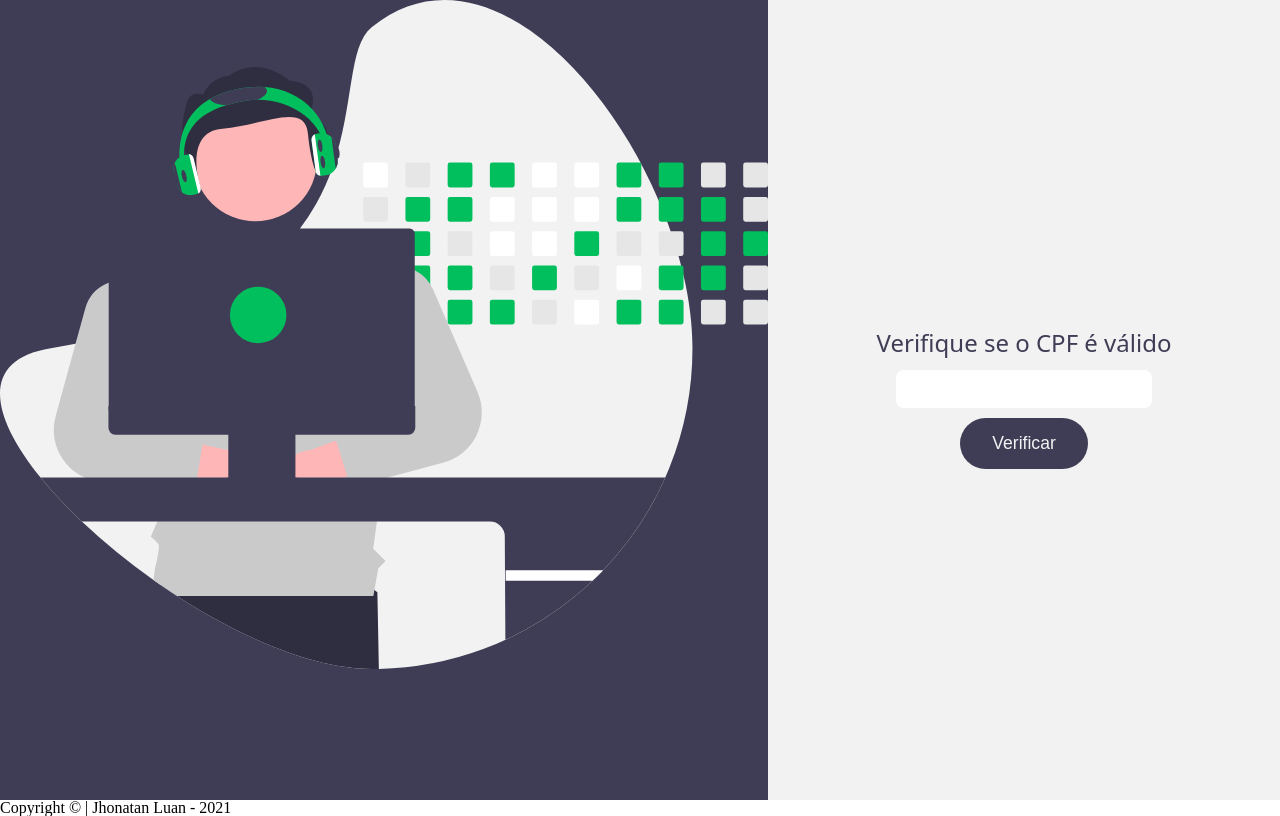
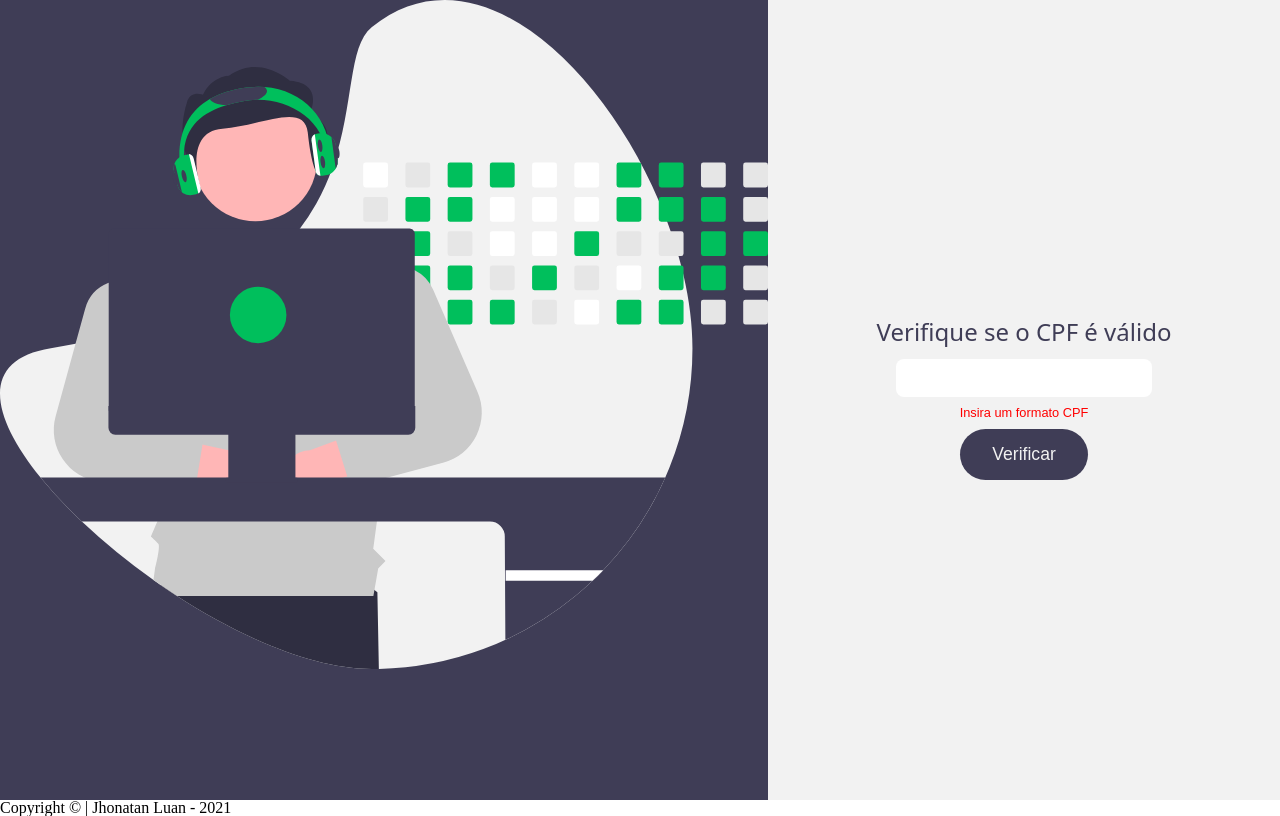
Before and after one commit to JhonLSN/CPF-Validation, a plain HTML site: page index.html in a window 1280 px wide. Both pictures are taken after a click on the button "Verificar". Drawn offline with Linux system fonts and the light colour scheme.

Commit message:
Validation Loading....

```diff
--- a/js/script.js
+++ b/js/script.js
@@ -1,12 +1,35 @@
+const validation = document.querySelector('.main__wrapper__validation__box');
 const cpf = document.querySelector('.main__wrapper__validation__box-cpf');
 const button = document.querySelector('.main__wrapper__validation__btn')
+const paragraph = document.createElement('p')
 
-button.addEventListener('click', () =>{
-    alert(cpf.value)
+// Create Tag Paragraph
+paragraph.classList.add('main__wrapper__validation__paragraph')
+validation.appendChild(paragraph)
+
+// Function of click
+button.addEventListener('click', () => {
+    requiredField(),
+    formatCPF()
 });
 
-$(document).ready(() =>{
+
+// Formater CPF Number
+$(document).ready(() => {
     $(cpf).mask("000.000.000-00")
 });
 
-console.log(cpf.value)
+function requiredField(){
+    if(cpf.innerHTML === ''){
+        paragraph.innerHTML = 'Preencha o campo'
+        return
+    }
+}
+
+function formatCPF(){
+    if (cpf.value.length != 14) {
+
+        paragraph.innerHTML = 'Insira um formato CPF';
+        return
+    }
+}
--- a/scss/main.scss
+++ b/scss/main.scss
@@ -29,6 +29,7 @@
             justify-content: center;
             flex-direction: column;
             align-items: center;
+            transition: all ease .6s;
 
             &__box {
                 text-align: center;
@@ -51,6 +52,14 @@
                 }
             }
 
+            &__paragraph {
+                font-family: sans-serif;
+                font-size: 0.8rem;
+                color: red;
+                margin-bottom: 10px;
+                transition: all ease .6s;
+            }
+
             &__btn {
                 background-color: #3f3d56;
                 outline: none;
```
Also changed, not shown: scss/bundle.css, scss/bundle.scss (line endings or trailing spaces), scss/main.css, 2 other files.
